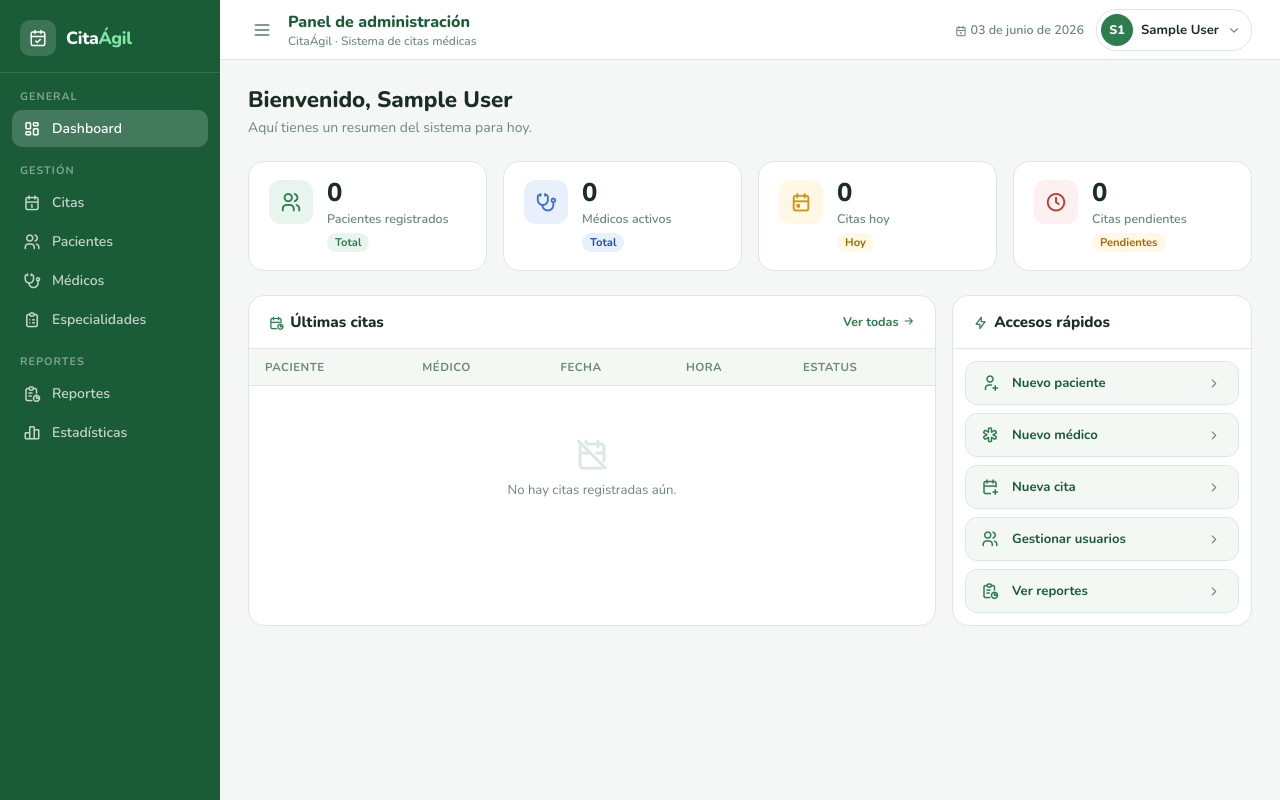
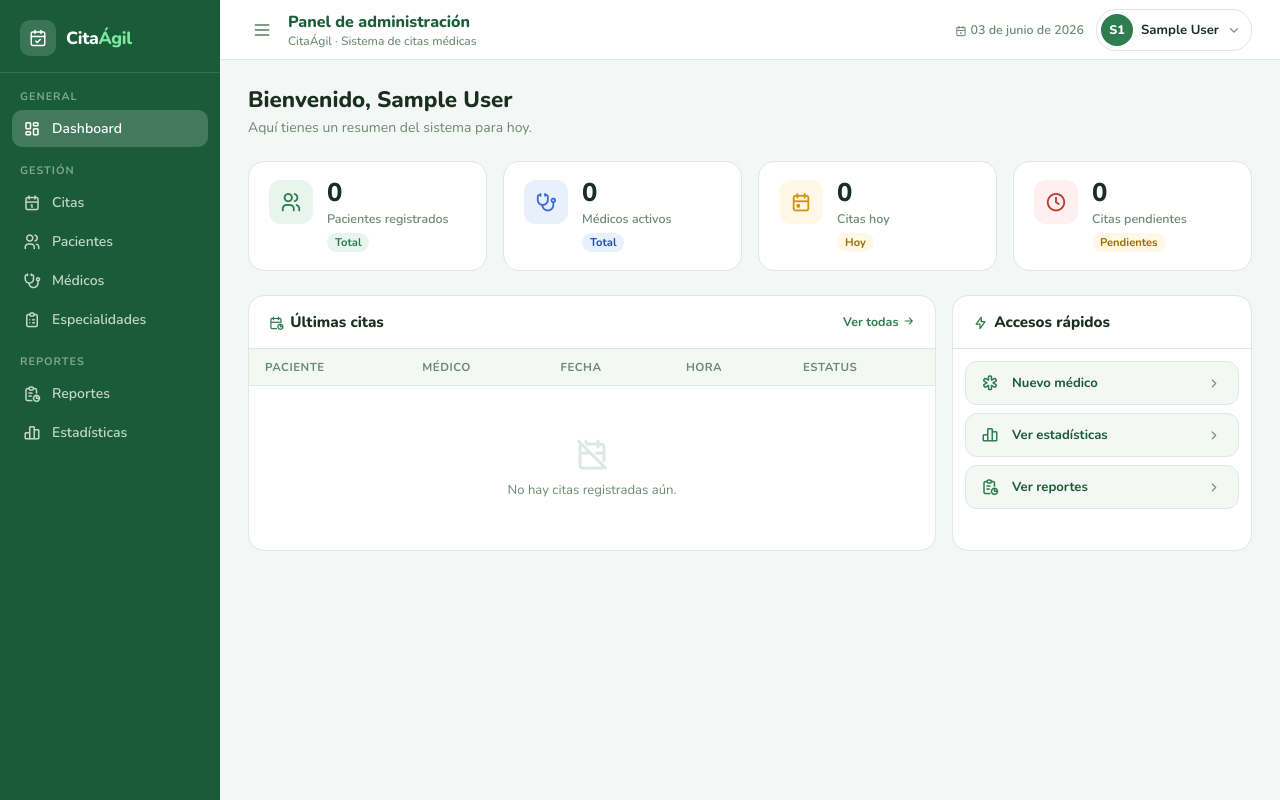
Before and after one commit to IIRandyII/Sistema-de-Gesti-n-Citas-Medicas, a PHP site: page /admin/dashboard.php in a window 1280 px wide. Run offline with PHP 8.4, Linux system fonts and the light colour scheme; the visitor is signed in with stand-in values (Sample User, id 1); data that the repository does not hold is empty.

Commit message:
fix(admin): update quick access icons and remove patients and appointments shortcuts

```diff
--- a/pages/admin/dashboard.php
+++ b/pages/admin/dashboard.php
@@ -143,17 +143,11 @@ $ultimas_citas = $pdo->query("
           <h3><i class="ti ti-bolt" style="vertical-align:-2px; margin-right:6px; color:var(--green-main)"></i>Accesos rápidos</h3>
         </div>
         <div class="actions-list">
-          <a href="/CitaAgil1/pages/admin/pacientes.php" class="action-btn">
-            <i class="ti ti-user-plus"></i><span>Nuevo paciente</span><i class="ti ti-chevron-right arrow"></i>
-          </a>
           <a href="/CitaAgil1/pages/admin/medicos.php" class="action-btn">
             <i class="ti ti-medical-cross"></i><span>Nuevo médico</span><i class="ti ti-chevron-right arrow"></i>
           </a>
-          <a href="/CitaAgil1/pages/admin/citas.php" class="action-btn">
-            <i class="ti ti-calendar-plus"></i><span>Nueva cita</span><i class="ti ti-chevron-right arrow"></i>
-          </a>
-          <a href="/CitaAgil1/pages/admin/usuarios.php" class="action-btn">
-            <i class="ti ti-users"></i><span>Gestionar usuarios</span><i class="ti ti-chevron-right arrow"></i>
+          <a href="/CitaAgil1/pages/admin/estadisticas.php" class="action-btn">
+            <i class="ti ti-chart-bar"></i><span>Ver estadísticas</span><i class="ti ti-chevron-right arrow"></i>
           </a>
           <a href="/CitaAgil1/pages/admin/reportes.php" class="action-btn">
             <i class="ti ti-report"></i><span>Ver reportes</span><i class="ti ti-chevron-right arrow"></i>
```
